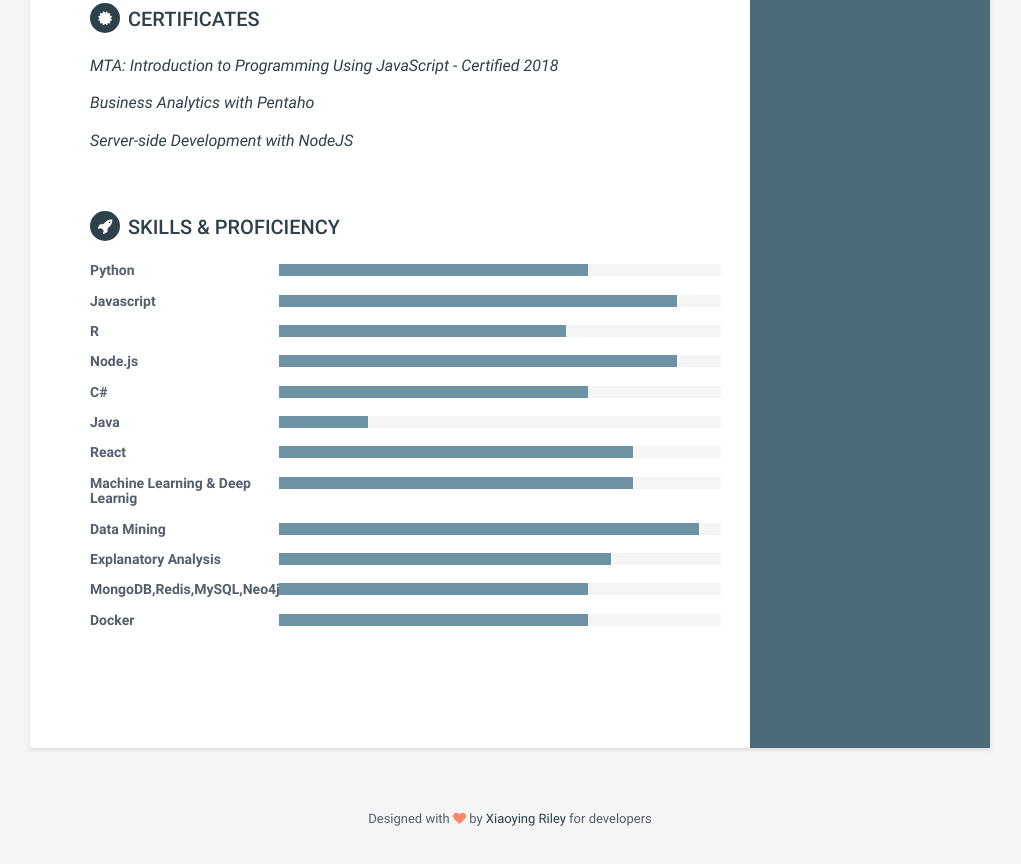
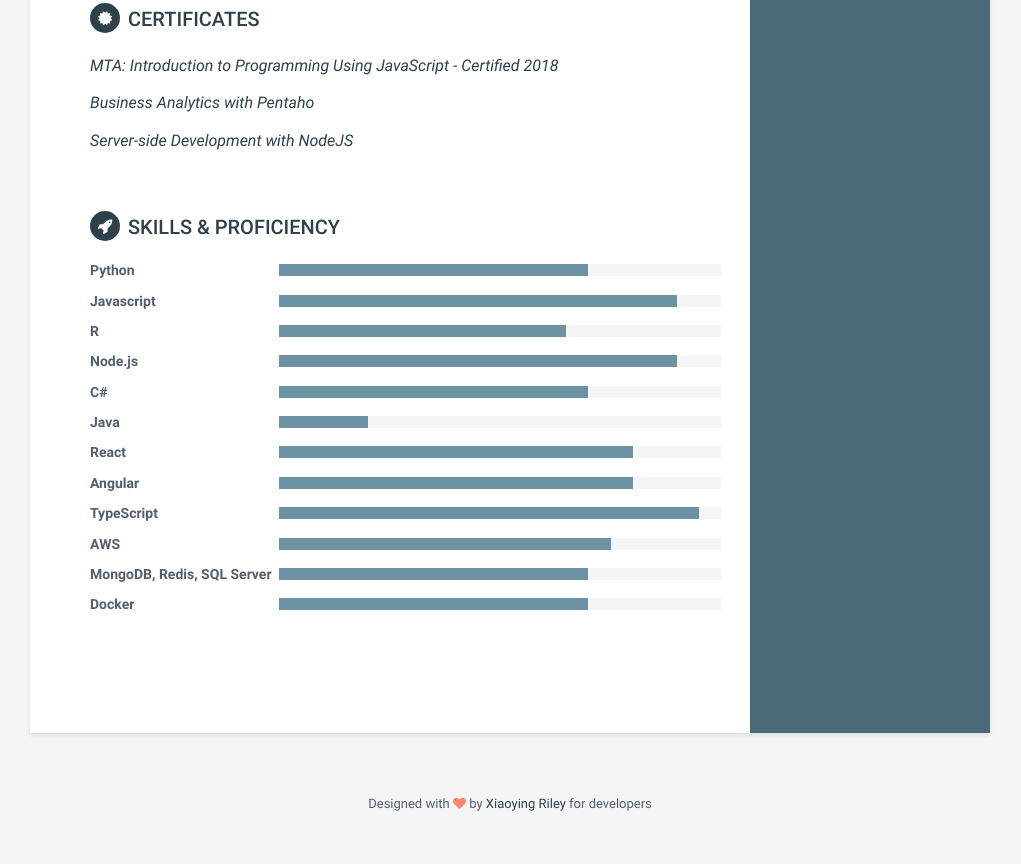
Before and after one commit to luizhenriquesoares/luizhenriquesoares.github.io, a plain HTML site: page index.html in a window 1280 px wide. Shown: the part 1643-2507 px from the top of the page, without its empty margins (130-1151 px from the left). Drawn offline with Linux system fonts and the light colour scheme.

Commit message:
chore: updated

```diff
--- a/index.html
+++ b/index.html
@@ -3412,7 +3412,7 @@ savepage_PageLoader(5);
 
 
                     <div class="item">
-                        <h3 class="level-title">Machine Learning &amp; Deep Learnig</h3>
+                        <h3 class="level-title">Angular</h3>
                         <div class="level-bar">
                             <div class="level-bar-inner" data-level="80%" style="width: 80%;">
                             </div>
@@ -3422,7 +3422,7 @@ savepage_PageLoader(5);
 
 
                     <div class="item">
-                        <h3 class="level-title">Data Mining</h3>
+                        <h3 class="level-title">TypeScript</h3>
                         <div class="level-bar">
                             <div class="level-bar-inner" data-level="95%" style="width: 95%;">
                             </div>
@@ -3432,7 +3432,7 @@ savepage_PageLoader(5);
                     <!--//item-->
 
                     <div class="item">
-                        <h3 class="level-title">Explanatory Analysis</h3>
+                        <h3 class="level-title">AWS</h3>
                         <div class="level-bar">
                             <div class="level-bar-inner" data-level="75%" style="width: 75%;">
                             </div>
@@ -3442,7 +3442,7 @@ savepage_PageLoader(5);
                     <!--//item-->
 
                     <div class="item">
-                        <h3 class="level-title">MongoDB,Redis,MySQL,Neo4j</h3>
+                        <h3 class="level-title">MongoDB, Redis, SQL Server</h3>
                         <div class="level-bar">
                             <div class="level-bar-inner" data-level="70%" style="width: 70%;">
                             </div>
```
